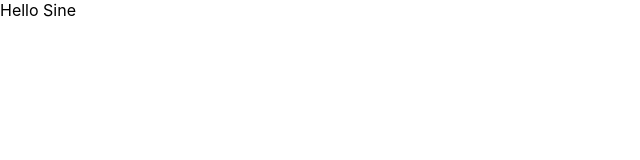
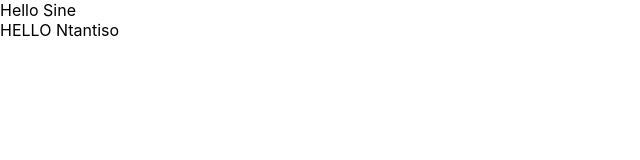
Before and after one commit to sinentantiso/crypto-tracker, a React (Create React App) app: page / in a window 1280 px wide. Shown: the top 160 px of the page, without its empty margins (0-640 px from the left). Built offline with nearby package versions, Linux system fonts and the light colour scheme.

Commit message:
app.js update

```diff
--- a/src/App.js
+++ b/src/App.js
@@ -2,13 +2,14 @@ import { BrowserRouter } from 'react-router-dom/cjs/react-router-dom.min';
 import Header from "./Components/Header";
 import './App.css';
 import { Route } from 'react-router-dom/cjs/react-router-dom';
+import HomePage from './Pages/HomePage';
 
 function App() {
   return (
     <BrowserRouter>
       <div>
         <Header/>
-        <Route />
+        <Route path="/" component = {HomePage}/>
       </div>
     </BrowserRouter>
   );
--- a/src/Pages/HomePage.js
+++ b/src/Pages/HomePage.js
@@ -0,0 +1,11 @@
+import React from 'react'
+
+const HomePage = () => {
+  return (
+    <div>
+      HELLO Ntantiso
+    </div>
+  )
+}
+
+export default HomePage
```
